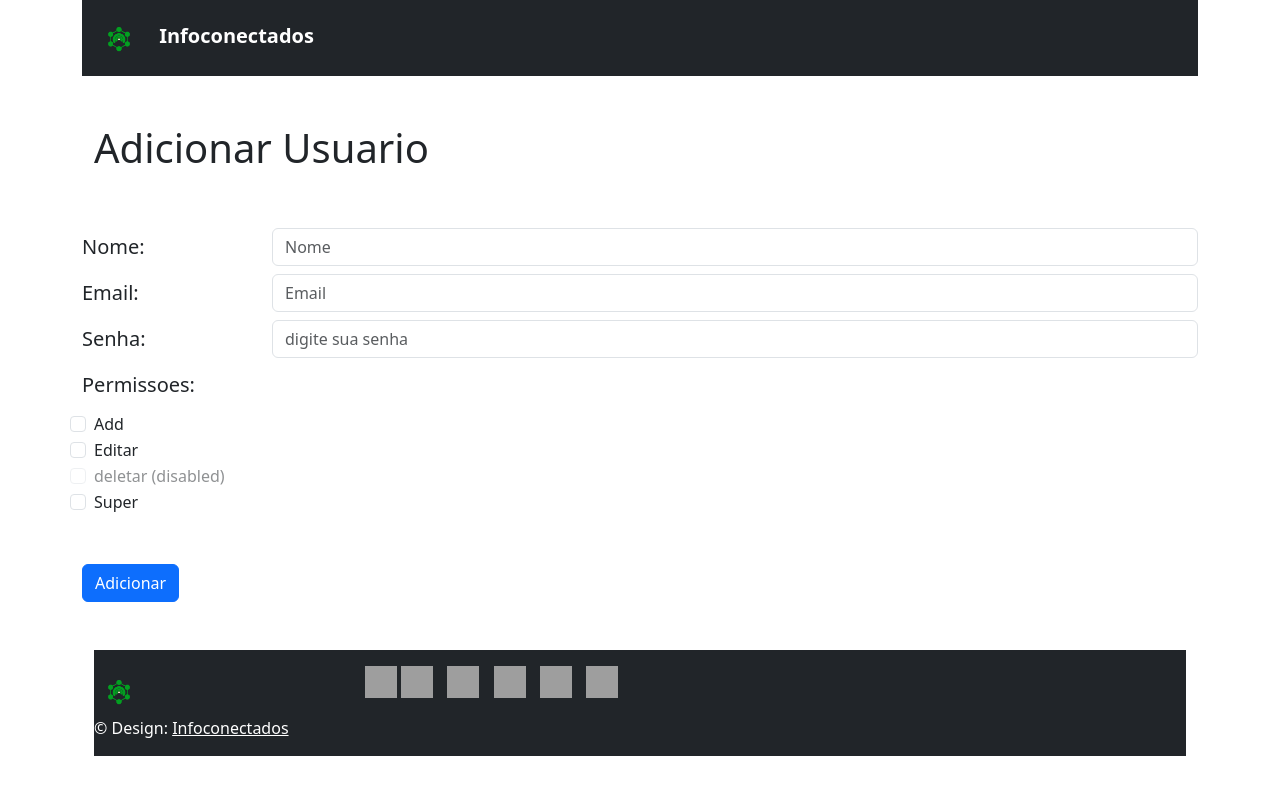
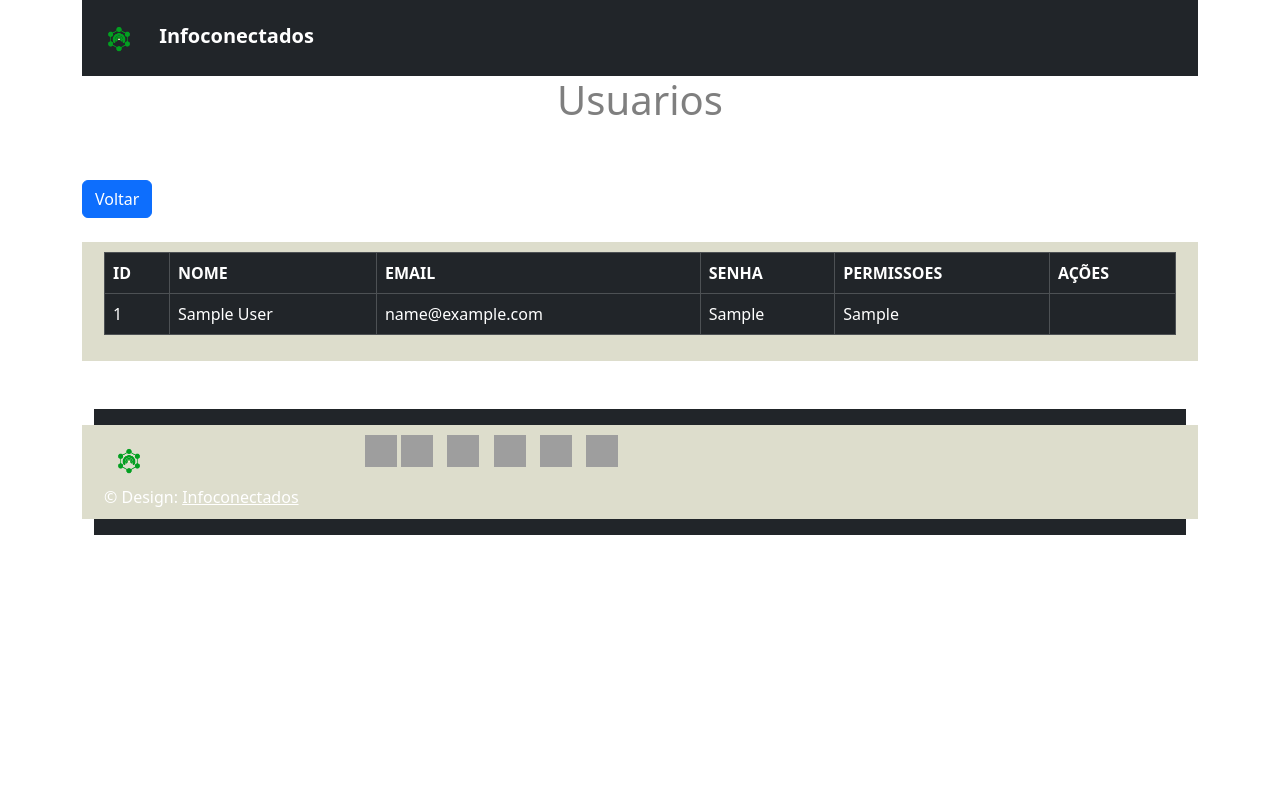
Before and after one commit to ReinaldMendes/InfoconectadosPhp, a PHP site: page /adicionarUsers.php in a window 1280 px wide. Run offline with PHP 8.4, Linux system fonts and the light colour scheme; the visitor is signed in with stand-in values (Sample User, id 1); tables that the repository leaves empty or names only in its code hold one stand-in row (values such as "Sample post"); grey boxes are pictures that could not be loaded.

Commit message:
Commit 06/06/2024

```diff
--- a/adm/adicionarUsers.php
+++ b/adm/adicionarUsers.php
@@ -1,60 +1,77 @@
 <?php
 session_start();
- require_once 'inc/header.inc.php';
+require 'classes/users.class.php';
+include 'inc/header.inc.php';
+
+
+$users = new Users();
 if(!isset($_SESSION['logado'])){
-   header("Location: index.php");
+    header("Location: login.php");
     exit;
 }
+$users->setUsers($_SESSION['logado']);
 ?>
+<style type="text/css">
+    .row{
+        background-color: #ddc;
+        padding:10px;
+    }
+</style>
+<main>
+    <section class="jumbotron text-black-50 text-center">
+        <div class="container">
+            <h1 class="jumbotron-heading">Usuarios</h1>
+        </div>
+    </section>
 
 
+        <?php if ($users->temPermissoes('add')):?><a class="btn btn-primary" href="adicionarUsers.php">Adicionar </a> <?php endif;?> <br><br>
+
+        <a class="btn btn-primary" href="index.php">Voltar</a>
         <br><br>
             <div class="container">
-            <h1 class="jumbotron-heading">Adicionar Usuario</h1>
-        </div>
-<br> <br>
-
- <form method="POST" action="adicionarUsersSubmit.php">
-  <div class="form-group row">
-    <label for="nome" class="col-sm-2 col-form-label"><h5>Nome: </h5></label>
-    <div class="col-sm-10">
-      <input type="text" class="form-control" name="nome" placeholder="Nome">
+                <div class ="row align-items-center justify-content-center">
+                    <div class="col-12">
+                        <div class="table-responsive">
+                        <table class="table table-bordered table-dark">
+                            <thead class="thead-dark">
+                                <tr>
+                                    <th>ID</th>
+                                    <th>NOME</th>
+                                    <th>EMAIL</th>
+                                    <th>SENHA</th>
+                                    <th>PERMISSOES</th>
+                                    <th>AÇÕES</th>
+                                </tr>
+                         </thead>
+                            <tbody>
+                                <?php
+                                $lista = $users->listar();
+                                foreach ($lista as $item):
+                                ?>
+                                <tr>
+                                    <td><?php echo $item['id']; ?></td>
+                                    <td><?php echo $item['nome']; ?></td>
+                                    <td><?php echo $item['email']; ?></td>
+                                    <td><?php echo $item['senha']; ?></td>
+                                    <td><?php echo $item['permissoes']; ?></td>
+                                    <td>
+                                    <?php if ($users->temPermissoes('edit')):?> <a href="editarUsers.php?id=<?php echo $item['id']; ?>" class="btn btn-warning">EDITAR</a><?php endif;?>
+                                    <?php if ($users->temPermissoes('del')):?><a href="excluirUsers.php?id=<?php echo $item['id']; ?>" class="btn btn-danger"
+                                        onclick="return confirm('Tem certeza que quer excluir este contato?')">EXCLUIR</a> <?php endif;?>
+                                    </td>
+                                </tr>
+                                <?php
+                                endforeach;
+                                ?>
+                            </tbody>
+                        </table>
                         </div>
                     </div>
-  <div class="form-group row">
-    <label for="email" class="col-sm-2 col-form-label"><h5>Email: </h5></label>
-    <div class="col-sm-10">
-      <input type="email" class="form-control" name="email" placeholder="Email">
                 </div>
             </div>
-  <div class="form-group row">
-    <label for="nome" class="col-sm-2 col-form-label"><h5>Senha: </h5></label>
-    <div class="col-sm-10">
-      <input type="password" class="form-control" name="senha" placeholder="digite sua senha">
-    </div>
-  </div>
-  <div class="form-group row">
-    <label for="permissoes" class="col-sm-2 col-form-label"><h5> Permissoes: </h5></label>
-  <div class="form-check form-check-inline">
-  <input class="form-check-input" type="checkbox" name="permissoes" value="add">
-  <label class="form-check-label" for="inlineCheckbox2">Add</label>
-</div>
-<div class="form-check form-check-inline">
-  <input class="form-check-input" type="checkbox" name="permissoes" value="edit">
-  <label class="form-check-label" for="inlineCheckbox2">Editar</label>
-</div>
-<div class="form-check form-check-inline">
-  <input class="form-check-input" type="checkbox" name="permissoes" value="del" disabled>
-  <label class="form-check-label" for="inlineCheckbox3">deletar (disabled)</label>
-</div>
-<div class="form-check form-check-inline">
-  <input class="form-check-input" type="checkbox" name="permissoes" value="super">
-  <label class="form-check-label" for="inlineCheckbox2">Super</label>
-</div>
-</div>
-  <br> <br>
-  <input type="submit" name="btCadastrar" class="btn btn-primary"  value="Adicionar"/>
-</form>
+</main>
+
 <?php
 include 'inc/footer.inc.php';
 ?>
--- a/adm/adicionarUsersSubmit.php
+++ b/adm/adicionarUsersSubmit.php
@@ -5,7 +5,7 @@ if(!empty($_POST['email'])){
     $nome = $_POST['nome'];
     $email = $_POST['email'];
     $senha = md5($_POST['senha']);
-    $permissoes = $_POST['permissoes'];
+    $permissoes = implode(",", $_POST['permissoes']);
 
 
     $users->adicionar($email, $nome, $senha, $permissoes);
--- a/adm/classes/users.class.php
+++ b/adm/classes/users.class.php
@@ -154,4 +154,33 @@ class Users {
                 return FALSE;
             }
     }
+    public function buscaPermissaoAdd($arrayperm){
+        foreach($arrayperm as $item){
+            if($item ==  "add"){
+                return TRUE;
+            }
+        }
+    }
+    public function buscaPermissaoEdit($arrayperm){
+        foreach($arrayperm as $item){
+            if($item ==  "edit"){
+                return TRUE;
+            }
+        }
+    }
+    public function buscaPermissaoDel($arrayperm){
+        foreach($arrayperm as $item){
+            if($item ==  "del"){
+                return TRUE;
+            }
+        }
+    }
+    public function buscaPermissaoSuper($arrayperm){
+        foreach($arrayperm as $item){
+            if($item == "super"){
+                return TRUE;
+            }
+        }
+    }
+
 }
--- a/adm/excluirUsers.php
+++ b/adm/excluirUsers.php
@@ -6,8 +6,8 @@ $users = new Users();
 if(!empty($_GET['id'])){
     $id = $_GET['id'];
     $users->excluir($id);
-    header("Location: /login/gestaoUsuario.php");
+    header("Location: /infoconectadosPhp/gestaoUsuario.php");
 }else{
     echo '<script type="text/javascript">alert("Erro ao excluir contato!");</script>';
-    header("Location: /login");
+    header("Location: /infoconectadosPhp");
 }
--- a/adm/gestaoUsuario.php
+++ b/adm/gestaoUsuario.php
@@ -24,7 +24,7 @@ $users->setUsers($_SESSION['logado']);
         </div>
     </section>
         <?php if ($users->temPermissoes('add')):?><a class="btn btn-primary" href="adicionarUsers.php">Adicionar </a> <?php endif;?> <br><br>
-        <a class="btn btn-primary" href="index.php">Voltar</a>
+        <a class="btn btn-primary" href="login.php">Voltar</a>
         <br><br>
             <div class="container">
                 <div class ="row align-items-center justify-content-center">
--- a/adm/inc/header.inc.php
+++ b/adm/inc/header.inc.php
@@ -19,7 +19,7 @@
 
         <div class="navbar navbar-dark bg-dark">
         <div class="container d-flex justify-content-between">
-        <a href="index.php" class="navbar-brand">
+        <a href="login.php" class="navbar-brand">
         <img src="img/logo.png" class="img-fluid small-image" alt="Logo Infoconectados">
 
         <strong> Infoconectados</strong>
```
Also changed, not shown: adm/gestaoCliente.php (+20 -5 lines), adm/index.php (+4 -3 lines), adm/login.php (+17 -8 lines). Lines whose indentation alone changed are shown as unchanged.
